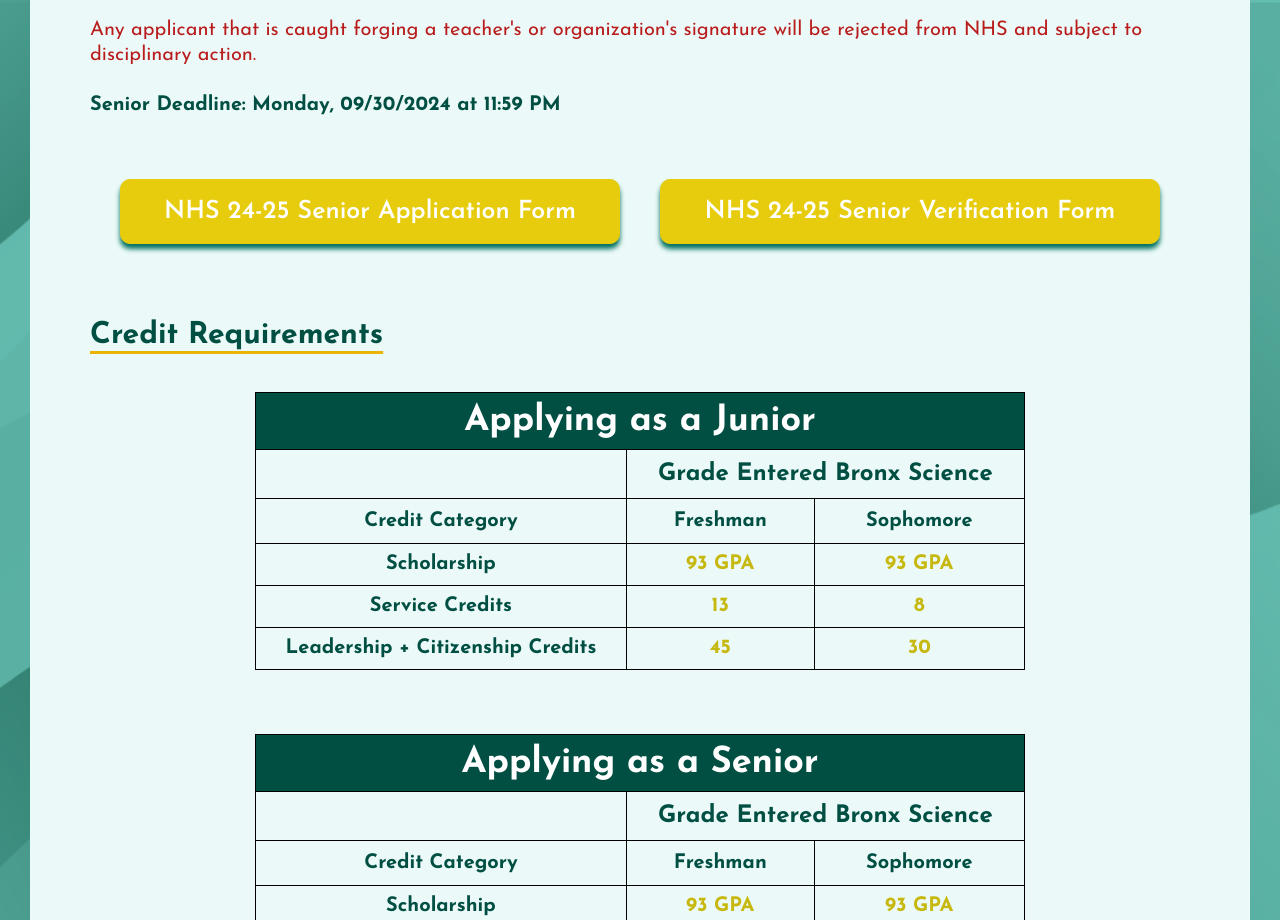
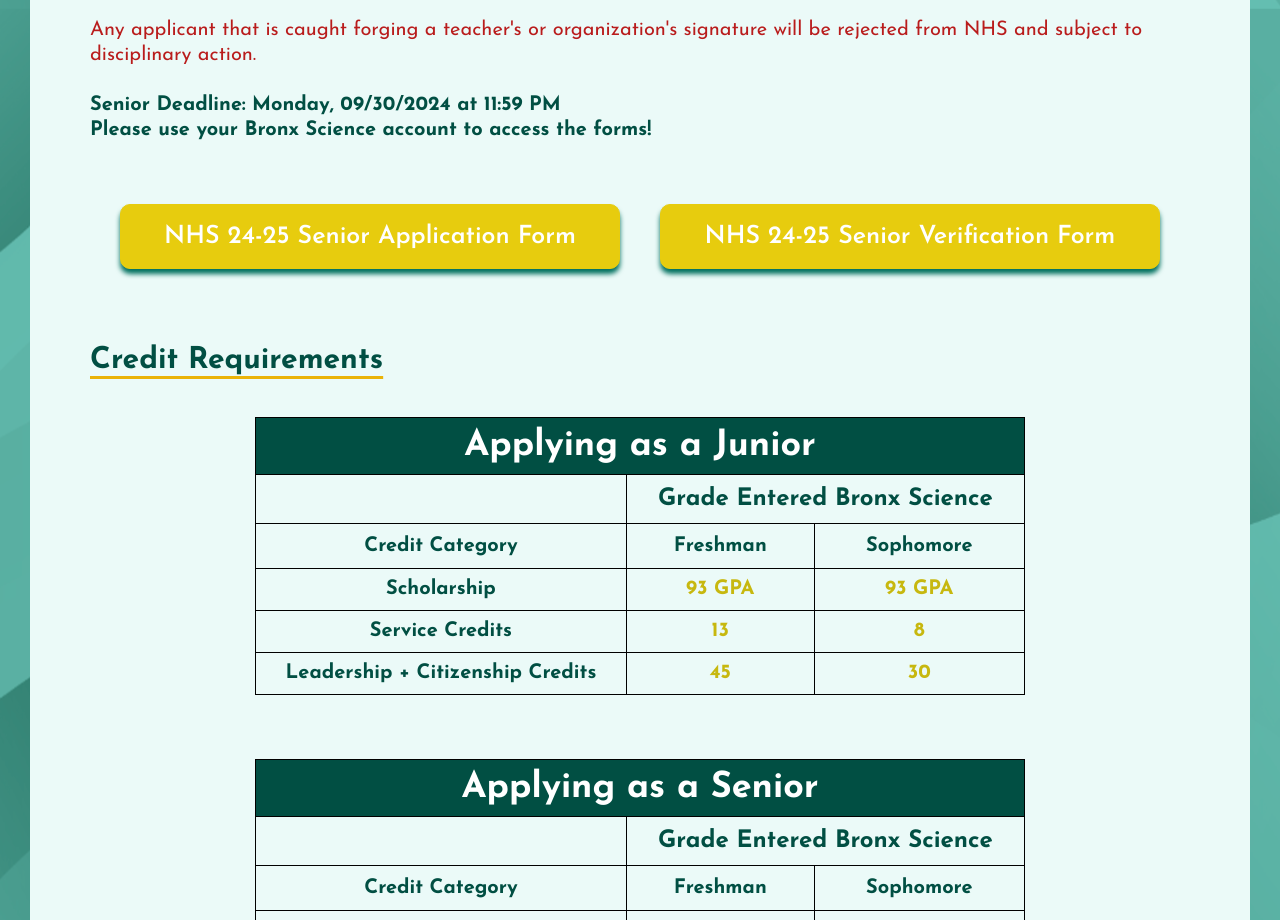
Before and after one commit to MCSaturn6/Bronx-Science-NHS-Update, a React (Create React App) app: page /apply in a window 1280 px wide. Shown: the part 1041-1961 px from the top of the page. Built offline with nearby package versions, Linux system fonts and the light colour scheme.

Commit message:
Commit time

```diff
--- a/src/pages/Apply.jsx
+++ b/src/pages/Apply.jsx
@@ -70,6 +70,8 @@
             </div>
             <br></br>
             <b>Senior Deadline: Monday, 09/30/2024 at 11:59 PM</b>
+            <br></br>
+            <b>Please use your Bronx Science account to access the forms!</b>
             <br></br>
             <br></br>
           </p>
```
